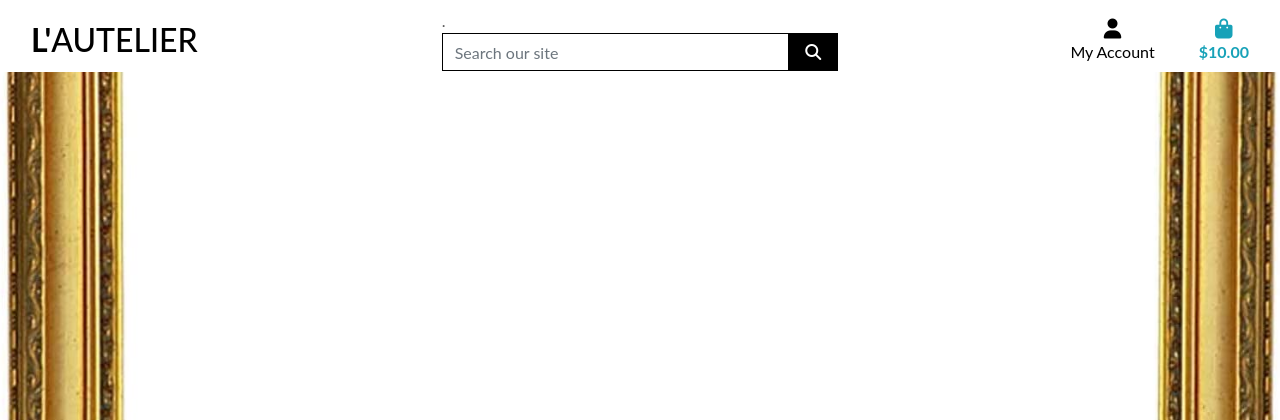
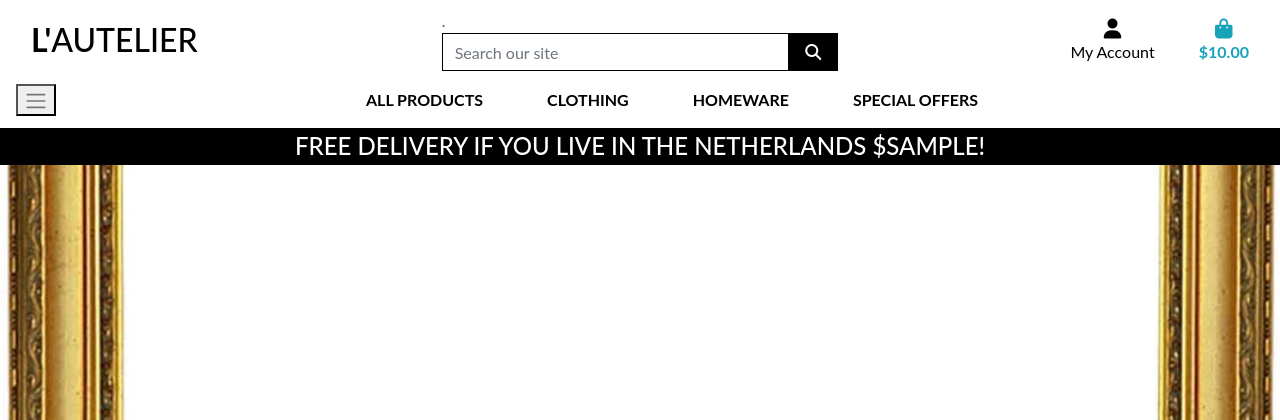
Before and after one commit to Antonio-dev7/final-milestone369, a Django app: template templates/base.html in a window 1280 px wide. Shown: the top 420 px of the page. Run offline with Django 3.2, Linux system fonts and the light colour scheme; the template is opened without the code that fills it: most values are stand-ins (such as "Sample title", 1, 10 or a date in 2020); some libraries are stand-ins or nearby versions; some web fonts are replaced.

Commit message:
main and mobile header,nav

```diff
--- a/static/css/base.css
+++ b/static/css/base.css
@@ -56,6 +56,10 @@ body {
     border: 1px solid black !important;
 }
 
+.bg-black {
+    background: #000 !important;
+}
+
 /* -------------------------------- Media Queries */
 
 /* Slightly larger container on xl screens */
--- a/templates/base.html
+++ b/templates/base.html
@@ -3,7 +3,6 @@
 <!doctype html>
 <html lang="en">
     <head>
-
         <!-- Required meta tags -->
         {% block meta %}
         <meta http-equiv="X-UA-Compatible" content="ie=edge">
@@ -25,7 +24,6 @@
         {% block extra_css %}
         {% endblock %}
 
-
         <!--JS early load-->
         {% block corejs %}
         <script src="https://kit.fontawesome.com/bdd1e310d0.js" crossorigin="anonymous"></script>
@@ -39,11 +37,10 @@
 
         <title>L'autelier {% block extra_title %}{% endblock %}</title>
     </head>
-                                <!----------- Body ------------>
-    <body>
+<body> <!----------- Body ------------>
 
     <header class="container-fluid fixed-top">
-    <div id="topnav" class="row bg-white pt-lg-2 d-none d-lg-flex">
+        <div id="topnav" class="row bg-white pt-lg-2 d-none d-lg-flex"> <!-- Top Nav -->
                 <div class="col-12 col-lg-4 my-auto py-1 py-lg-0 text-center text-lg-left">
                     <a href="{% url 'home' %}" class="nav-link main-logo-link">
                         <h2 class="logo-font text-black my-0"><strong>L'</strong>autelier</h2>
@@ -109,6 +106,21 @@
                     </ul>
                 </div>
         </div>
+
+        <div class="row bg-white">
+            <nav class="navbar navbar-expand-lg navbar-light w-100">
+                <button class="nav-toggler" type="button" data-toggle="collapse" data-target="#main-nav" aria-controls="main-nav" aria-expanded="false" aria-label="Toggle navigation">
+                    <span class="navbar-toggler-icon"></span>
+                </button>
+                {% include 'includes/mobile-top-header.html' %} <!-- linked to mobile-html page-->
+                {% include 'includes/main-nav.html' %} <!-- linked to main nav-html page-->
+            </nav>
+        </div>
+        <div id="delivery-banner" class="row text-center">
+            <div class="col bg-black text-white">
+                <h4 class="logo-font my-1">Free delivery if you live in The Netherlands ${{ free_shipping_threshold }}!</h4>
+            </div>
+        </div>
     </header>
 
     {% if messages %}
--- /dev/null
+++ b/templates/includes/main-nav.html
@@ -0,0 +1,50 @@
+<div class="collapse navbar-collapse" id="main-nav">
+    <ul class="navbar-nav w-auto mx-auto">
+        <li class="nav-item dropdown">
+            <a class="logo-font font-weight-bold nav-link text-black mr-5" href="#" id="all-products-link" data-toggle="dropdown" aria-haspopup="true" aria-expanded="false">
+                All Products
+            </a>
+            <div class="dropdown-menu border-0" aria-labelledby="all-products-link">
+                <a href="" class="dropdown-item">By Price</a>
+                <a href="" class="dropdown-item ">By Rating</a>
+                <a href="" class="dropdown-item ">By Category</a>
+                <a href="" class="dropdown-item">All Products</a>
+            </div>
+        </li>
+
+        <li class="nav-item dropdown">
+            <a class="logo-font font-weight-bold nav-link text-black mr-5" href="#" id="clothing-link" data-toggle="dropdown" aria-haspopup="true" aria-expanded="false">
+                Clothing
+            </a>
+            <div class="dropdown-menu border-0" aria-labelledby="clothing-link">
+                <a href="" class="dropdown-item">Activewear &amp; Essentials</a>
+                <a href="" class="dropdown-item">Jeans</a>
+                <a href="" class="dropdown-item">Shirts</a>
+                <a href="" class="dropdown-item">All Clothing</a>
+            </div>
+        </li>
+
+        <li class="nav-item dropdown">
+            <a class="logo-font font-weight-bold nav-link text-black mr-5" href="#" id="homeware-link" data-toggle="dropdown" aria-haspopup="true" aria-expanded="false">
+                Homeware
+            </a>
+            <div class="dropdown-menu border-0" aria-labelledby="homeware-link">
+                <a href="" class="dropdown-item">Bed &amp; Bath</a>
+                <a href="" class="dropdown-item">Kitchen &amp; Dining</a>
+                <a href="" class="dropdown-item">All Homeware</a>
+            </div>
+        </li>
+
+        <li class="nav-item dropdown">
+            <a class="logo-font font-weight-bold nav-link text-black" href="#" id="specials-link" data-toggle="dropdown" aria-haspopup="true" aria-expanded="false">
+                Special Offers
+            </a>
+            <div class="dropdown-menu border-0" aria-labelledby="specials-link">
+                <a href="" class="dropdown-item">New Arrivals</a>
+                <a href="" class="dropdown-item">Deals</a>
+                <a href="" class="dropdown-item">Clearance</a>
+                <a href="" class="dropdown-item">All Specials</a>
+            </div>
+        </li>
+    </ul>
+</div>
--- /dev/null
+++ b/templates/includes/mobile-top-header.html
@@ -0,0 +1,58 @@
+<li class="list-inline-item"> <!--d-block hidden large screens displayed in small-->
+    <a class="text-black nav-link d-block d-lg-none" href="#" id="mobile-search" data-toggle="dropdown" aria-haspopup="true" aria-expanded="false">
+        <div class="text-center">
+            <div><i class="fas fa-search fa-lg"></i></div>
+            <p class="my-0">Search</p>
+        </div>
+    </a>
+    <div class="dropdown-menu border-0 w-100 p-3 rounded-0 my-0" aria-labelledby="mobile-search">
+        <form class="form" method="GET" action="">
+            <div class="input-group w-100">
+                <input class="form-control border border-black rounded-0" type="text" name="q" placeholder="Search our site">
+                <div class="input-group-append">
+                    <button class="form-control form-control btn btn-black border border-black rounded-0" type="submit">
+                        <span class="icon">
+                            <i class="fas fa-search"></i> <!--Search is on drop down link-->
+                        </span>
+                    </button>
+                </div>
+            </div>
+        </form>
+    </div>
+</li> <!-- three list items will give us a button to open the search bar -->
+
+<li class="list-inline-item dropdown"><!--d-block hidden large screens displayed in small-->
+    <a class="text-black nav-link d-block d-lg-none" href="#" id="user-options" data-toggle="dropdown" aria-haspopup="true" aria-expanded="false">
+        <div class="text-center">
+            <div><i class="fas fa-user fa-lg"></i></div>
+            <p class="my-0">My Account</p>
+        </div>
+    </a>
+    <div class="dropdown-menu border-0" aria-labelledby="user-options">
+        {% if request.user.is_authenticated %}
+            {% if request.user.is_superuser %}
+                <a href="{% url 'account_logout' %}" class="dropdown-item">Product Management</a>
+            {% endif %}
+            <a href="" class="dropdown-item">My Profile</a> <!--must come back to this later-->
+            <a href="{% url 'account_logout' %}" class="dropdown-item">Logout</a>
+        {% else %}
+            <a href="{% url 'account_signup' %}" class="dropdown-item">Register</a>
+            <a href="{% url 'account_login' %}" class="dropdown-item">Login</a>
+        {% endif %}
+    </div>
+</li> <!-- open the My account drop-down menu -->
+
+<li class="list-inline-item">
+    <a class="{% if grand_total %}text-primary font-weight-bold{% else %}text-black{% endif %} nav-link d-block d-lg-none" href="">
+        <div class="text-center">
+            <div><i class="fas fa-shopping-bag fa-lg"></i></div>
+            <p class="my-0">
+                {% if grand_total %}
+                    ${{ grand_total|floatformat:2 }}
+                {% else %}
+                    $0.00
+                {% endif %}
+            </p>
+        </div>
+    </a>
+</li><!-- access of shopping bag -->
```
Lines whose indentation alone changed are shown as unchanged.
